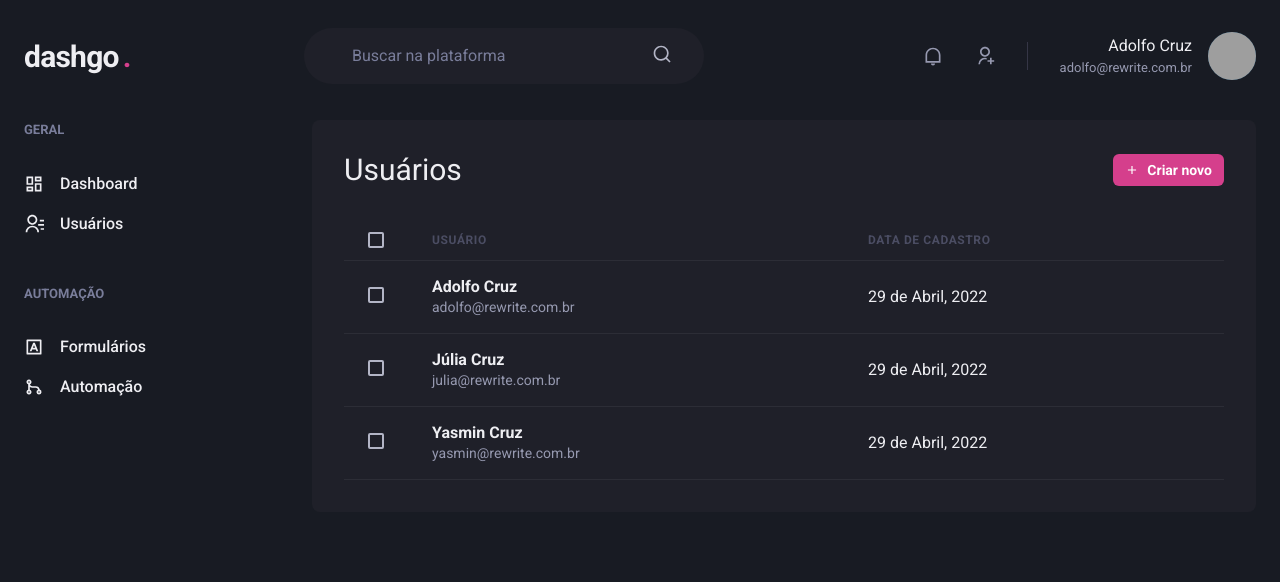
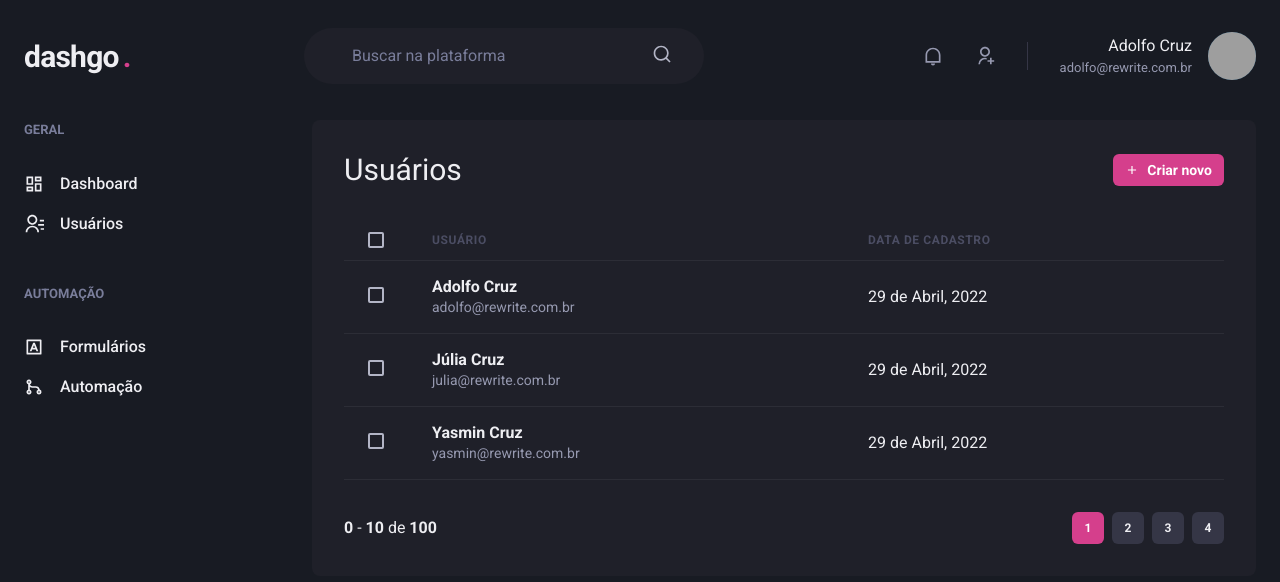
Before and after one commit to rewrit3/react-rocketseat-ignite-04-dashgo, a Next.js app: page /users in a window 1280 px wide. Shown: the top 582 px of the page. Built offline with nearby package versions, Linux system fonts and the light colour scheme; grey boxes are pictures that could not be loaded.

Commit message:
feat: users

```diff
--- /dev/null
+++ b/src/components/Pagination.tsx
@@ -0,0 +1,63 @@
+import { Box, HStack, Button } from '@chakra-ui/react'
+
+export function Pagination() {
+  return (
+    <HStack
+      spacing="6"
+      justify="space-between"
+      align="center"
+      mt="8">
+      <Box>
+        <strong>0</strong> - <strong>10</strong> de <strong>100</strong>
+      </Box>
+
+      <HStack spacing="2">
+        <Button
+          size="sm"
+          fontSize="xs"
+          w="4"
+          colorScheme="pink"
+          disabled
+          _disabled={{
+            bg: 'pink.500',
+            cursor: 'default',
+          }}>
+            1
+        </Button>
+
+        <Button
+          size="sm"
+          fontSize="xs"
+          w="4"
+          bg="gray.700"
+          _hover={{
+            bg: 'gray.500',
+          }}>
+            2
+        </Button>
+
+        <Button
+          size="sm"
+          fontSize="xs"
+          w="4"
+          bg="gray.700"
+          _hover={{
+            bg: 'gray.500',
+          }}>
+            3
+        </Button>
+
+        <Button
+          size="sm"
+          fontSize="xs"
+          w="4"
+          bg="gray.700"
+          _hover={{
+            bg: 'gray.500',
+          }}>
+            4
+        </Button>
+      </HStack>
+    </HStack>
+  );
+}
--- a/src/pages/users/index.tsx
+++ b/src/pages/users/index.tsx
@@ -14,8 +14,9 @@
   Th
 } from '@chakra-ui/react'
 
-import { Header }   from '../../components/Header';
-import { Siderbar } from '../../components/Sidebar';
+import { Header }     from '../../components/Header';
+import { Siderbar }   from '../../components/Sidebar';
+import { Pagination } from '../../components/Pagination';
 
 import { RiAddLine } from 'react-icons/ri';
 
@@ -52,8 +53,7 @@
               size="sm"
               fontSize="sm"
               colorScheme="pink"
-                  leftIcon={<Icon as={RiAddLine} />}
-                >
+              leftIcon={<Icon as={RiAddLine} />}>
               Criar novo
             </Button>
           </Flex>
@@ -122,6 +122,8 @@
               </Tr>
             </Tbody>
           </Table>
+
+          <Pagination />
         </Box>
       </Flex>
     </Box>
```
Lines whose indentation alone changed are shown as unchanged.
